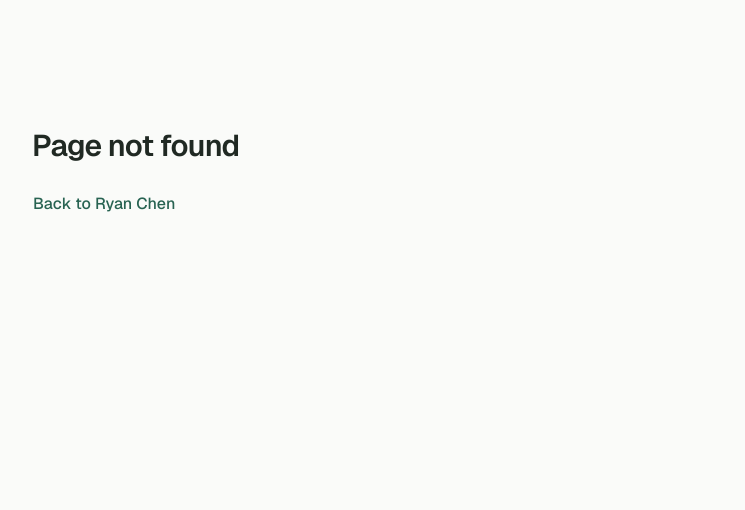
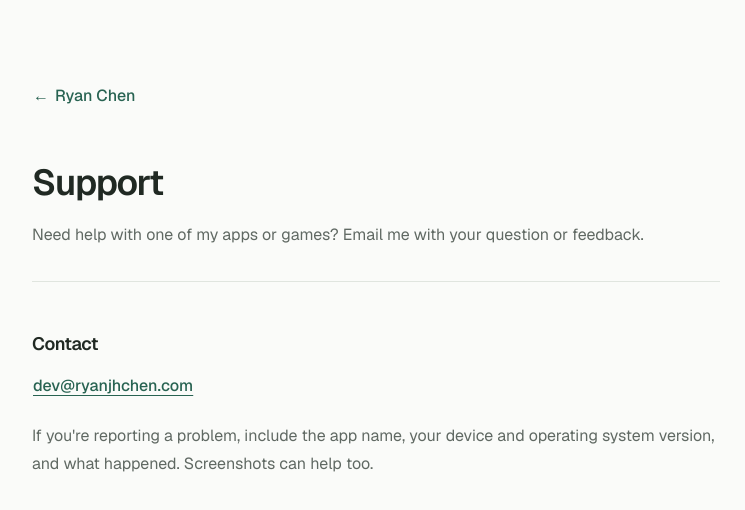
Before and after one commit to ryanchen01/ryanjhchen, a Next.js app: page /support in a window 1280 px wide. Before the commit this address had no page. Shown: the top 510 px of the page, without its empty margins (264-1009 px from the left). Built offline with nearby package versions, Linux system fonts and the light colour scheme.

Commit message:
Add support page with contact email

```diff
--- a/app/page.tsx
+++ b/app/page.tsx
@@ -41,6 +41,11 @@ export default function Home() {
           ))}
         </ul>
       </section>
+      <footer className="mt-12 border-t border-border pt-6">
+        <Link href="/support/" className={cn(buttonVariants({ variant: "link" }), "min-h-8 h-auto p-0 text-sm")}>
+          Support
+        </Link>
+      </footer>
     </main>
   );
 }
--- /dev/null
+++ b/app/support/page.tsx
@@ -0,0 +1,35 @@
+import type { Metadata } from "next";
+import Link from "next/link";
+import { buttonVariants } from "@/components/ui/button";
+import { cn } from "@/lib/utils";
+
+export const metadata: Metadata = {
+  title: "Support",
+  description: "Contact Ryan Chen for help with apps and games.",
+};
+
+export default function Support() {
+  return (
+    <main id="main-content" className="mx-auto w-full max-w-3xl px-6 py-12 sm:px-10 sm:py-20">
+      <Link href="/" className={cn(buttonVariants({ variant: "link" }), "mb-12 min-h-8 h-auto p-0 text-base")}>
+        <span aria-hidden="true">←</span> Ryan Chen
+      </Link>
+      <header className="mb-12 border-b border-border pb-8">
+        <h1 className="text-3xl font-semibold leading-tight tracking-[-0.035em] sm:text-4xl">Support</h1>
+        <p className="mt-4 text-base leading-7 text-muted-foreground">
+          Need help with one of my apps or games? Email me with your question or feedback.
+        </p>
+      </header>
+      <section aria-labelledby="contact-heading">
+        <h2 id="contact-heading" className="text-lg font-semibold tracking-tight">Contact</h2>
+        <a href="mailto:dev@ryanjhchen.com"
+          className={cn(buttonVariants({ variant: "link" }), "mt-3 min-h-8 h-auto max-w-full whitespace-normal break-all p-0 text-base underline underline-offset-4")}>
+          dev@ryanjhchen.com
+        </a>
+        <p className="mt-5 text-base leading-7 text-muted-foreground">
+          If you&apos;re reporting a problem, include the app name, your device and operating system version, and what happened. Screenshots can help too.
+        </p>
+      </section>
+    </main>
+  );
+}
```
